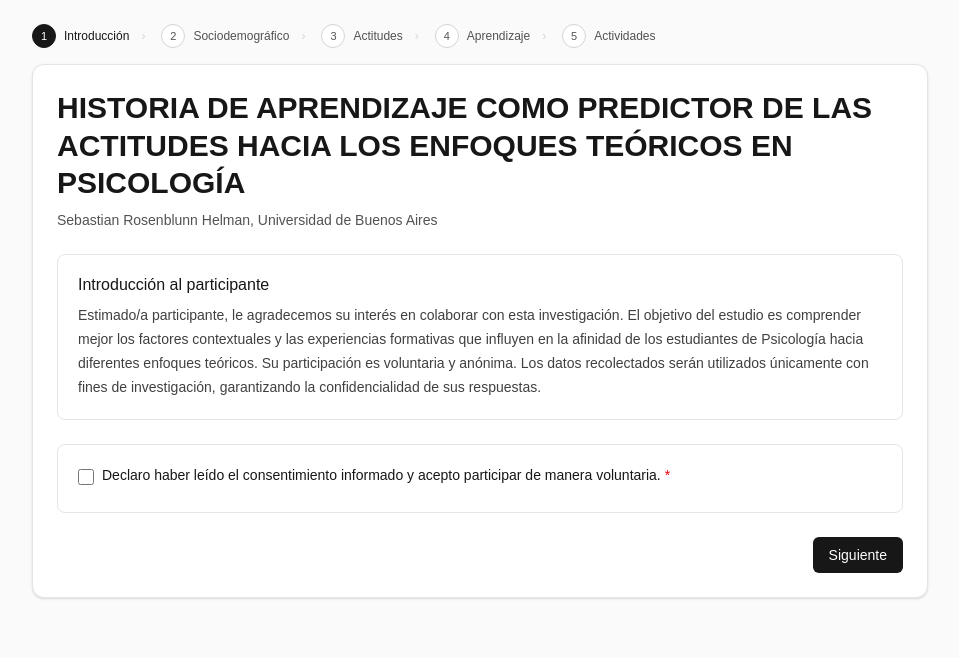
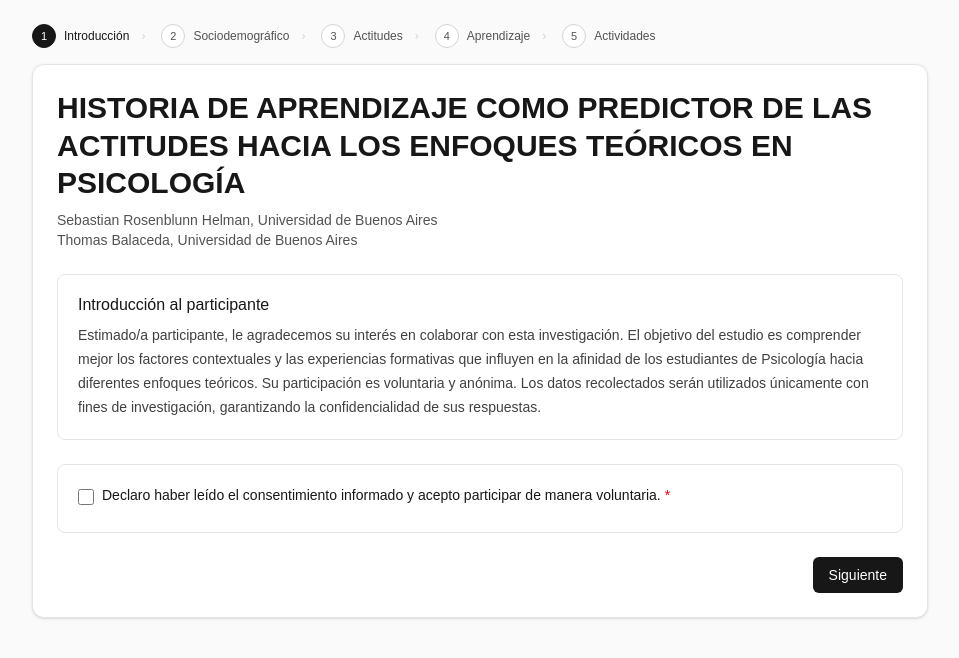
Before and after one commit to sebastianrosenblunnhellman/IEA-ETP, a Next.js app in the folder encuesta/: page / in a window 1280 px wide. Shown: the top 658 px of the page, without its empty margins (160-1119 px from the left). Built offline with nearby package versions, Linux system fonts and the light colour scheme.

Commit message:
Add Thomas Balaceda as co-author in intro section
Updated the introductory section to include Thomas Balaceda, Universidad de Buenos Aires, as a co-author alongside Sebastian Rosenblunn Helman.

```diff
--- a/encuesta/app/page.tsx
+++ b/encuesta/app/page.tsx
@@ -498,8 +498,11 @@ function Intro({ onNext, consent, onConsentChange }: { onNext: () => void; conse
   return (
     <div className="space-y-6">
       <header className="space-y-2">
-        <h1 className="text-2xl sm:text-3xl font-semibold text-neutral-900">HISTORIA DE APRENDIZAJE COMO PREDICTOR DE LAS ACTITUDES HACIA LOS ENFOQUES TEÓRICOS EN PSICOLOGÍA</h1>
-        <p className="text-sm text-neutral-600">Sebastian Rosenblunn Helman, Universidad de Buenos Aires</p>
+      <h1 className="text-2xl sm:text-3xl font-semibold text-neutral-900">HISTORIA DE APRENDIZAJE COMO PREDICTOR DE LAS ACTITUDES HACIA LOS ENFOQUES TEÓRICOS EN PSICOLOGÍA</h1>
+      <p className="text-sm text-neutral-600">
+        Sebastian Rosenblunn Helman, Universidad de Buenos Aires<br />
+        Thomas Balaceda, Universidad de Buenos Aires
+      </p>
       </header>
 
       <section className="bg-white rounded-lg p-4 sm:p-5 border border-neutral-200 space-y-2">
```
